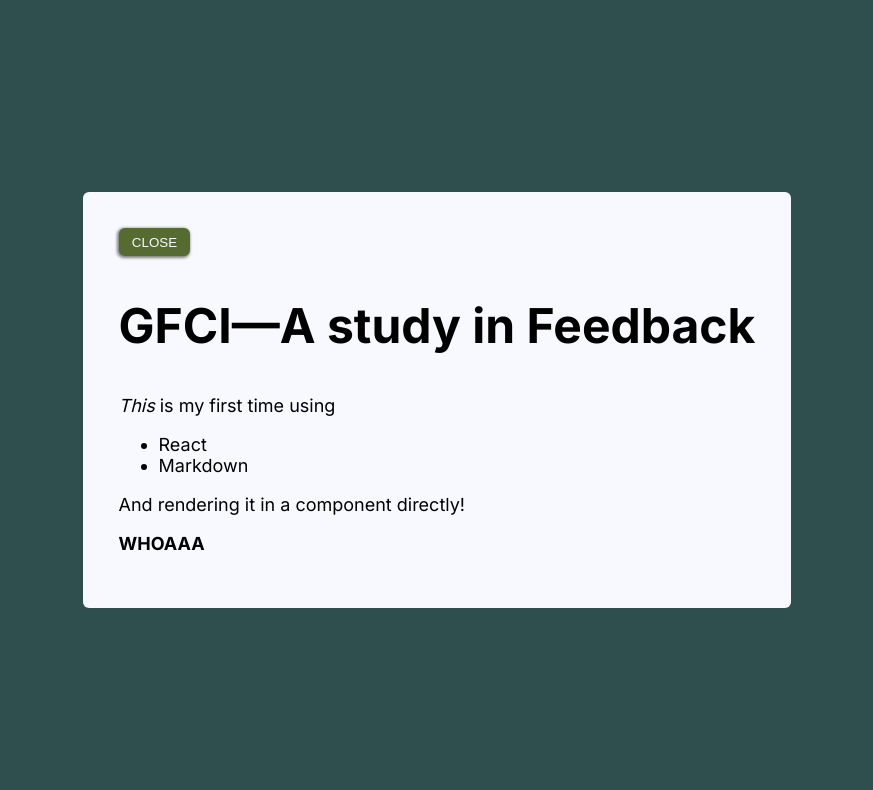
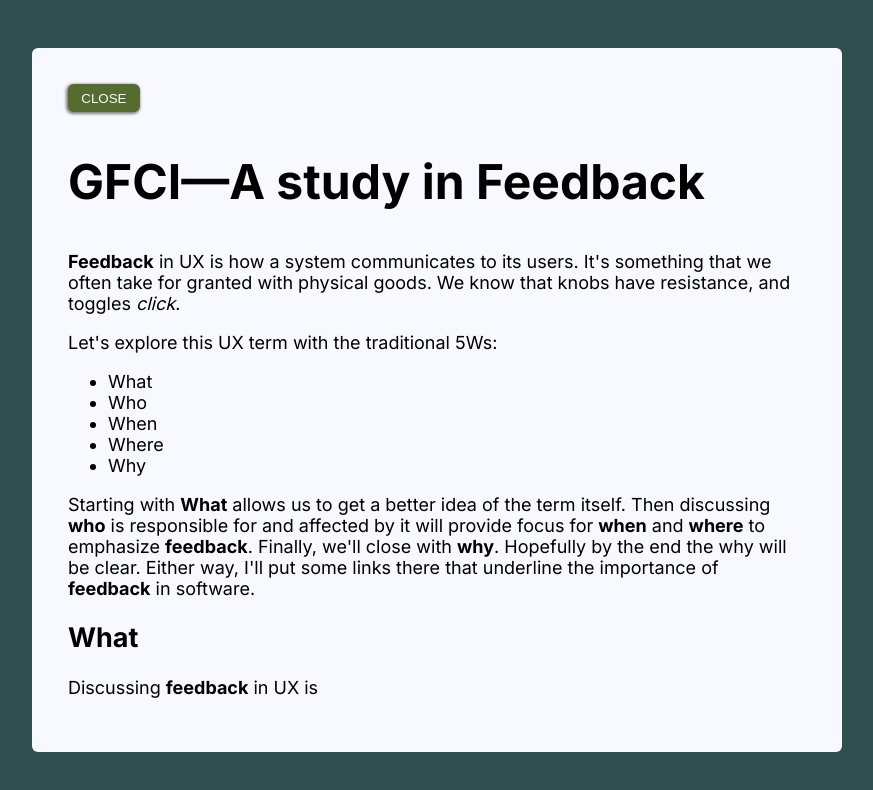
Before and after one commit to neobats/skeumorphism-studies, a React (Create React App) app: page / in a window 1280 px wide. Both pictures are taken after a click on the button "SHOW NOTES". Shown: the top 790 px of the page, without its empty margins (203-1076 px from the left). Built offline with nearby package versions, Linux system fonts and the light colour scheme.

Commit message:
oh you know. Moving the project local

```diff
--- a/src/App.tsx
+++ b/src/App.tsx
@@ -1,10 +1,10 @@
 import React, { useEffect, useState } from "react"
-import "./styles.css"
-import gfci from "./notes/GFCI.md"
 import playingReset from "./assets/audio-that-i-literally-recorded-on-my-mac/resetClick.wav"
 import playingTest from "./assets/audio-that-i-literally-recorded-on-my-mac/testClick.wav"
 import { Buttons, Receptacle } from "./components"
+import gfci from "./notes/GFCI.md"
 import { Page } from "./pages/Page"
+import "./styles.css"
 
 // finite state machines for stateful aspects
 type LightSquareStates = "off" | "ok" | "err"
@@ -121,6 +121,8 @@ export default function App() {
     }
     audioElement.play().then(() => {
       setAudioClickState("off")
+    }).catch(err => {
+      console.error(err)
     })
   }, [audioClickState])
 
--- a/src/components/Buttons.tsx
+++ b/src/components/Buttons.tsx
@@ -1,7 +1,7 @@
 import React from "react"
 
 type Props = {
-  resetHandler: (e: React.MouseEvent) => void
+  resetHandler: (e: React.MouseEvent) => void,
   testHandler: (e: React.MouseEvent) => void
 }
 export const Buttons: React.FC<Props> = ({ resetHandler, testHandler }) => (
--- a/src/notes/GFCI.md
+++ b/src/notes/GFCI.md
@@ -1,10 +1,21 @@
 # GFCI—A study in Feedback
 
-_This_ is my first time using
+**Feedback** in UX is how a system communicates to its users. It's something that we often take for granted
+with physical goods. We know that knobs have resistance, and toggles _click_.
 
-- React
-- Markdown
+Let's explore this UX term with the traditional 5Ws:
 
-And rendering it in a component directly!
+- What
+- Who
+- When
+- Where
+- Why
 
-**WHOAAA**
+Starting with **What** allows us to get a better idea of the term itself. Then discussing **who** is responsible
+for and affected by it will provide focus for **when** and **where** to emphasize **feedback**. Finally, we'll close
+with **why**. Hopefully by the end the why will be clear. Either way, I'll put some links there that underline
+the importance of **feedback** in software.
+
+## What
+
+Discussing **feedback** in UX is
--- a/src/pages/Page.tsx
+++ b/src/pages/Page.tsx
@@ -1,9 +1,9 @@
 import React from "react"
+import { MarkdownPage } from "../components"
 import "./pages.css"
-import { MarkdownPage } from "../components"
 
 type Props = {
-  source: string
+  source: string,
   closePage: () => void
 }
 
--- a/src/pages/pages.css
+++ b/src/pages/pages.css
@@ -5,6 +5,7 @@
   padding: 2em;
   border-radius: 6px;
   max-width: min(65ch, 100%);
+  margin: auto;
 }
 
 .page h1 {
--- /dev/null
+++ b/src/react-app-env.d.ts
@@ -0,0 +1 @@
+/// <reference types="react-scripts" />
--- a/src/styles.css
+++ b/src/styles.css
@@ -1,4 +1,5 @@
 @import url("https://fonts.googleapis.com/css2?family=Inter:wght@400;700&display=swap");
+
 .receptacle {
   display: grid;
   grid-template-columns: 1fr 1fr;
```
Also changed, not shown: tsconfig.json (+12 -1 lines), 2 other files (tests, documents, lock files or other folders).
